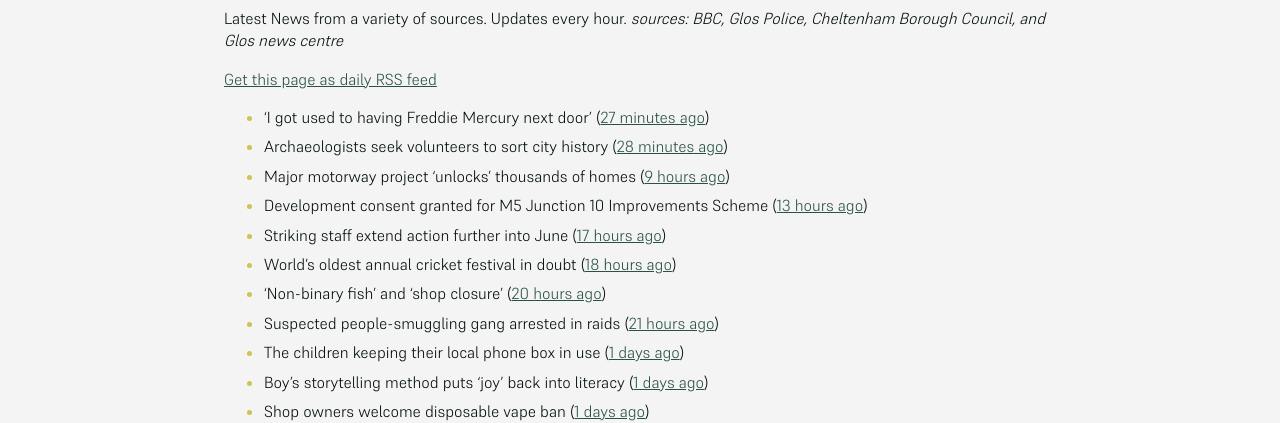
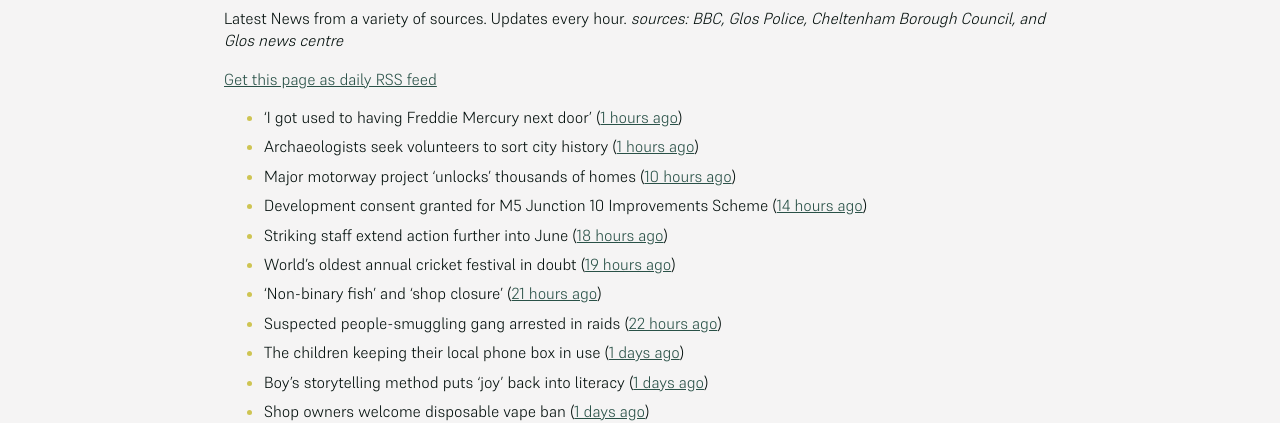
Before and after one commit to mat-0/cheltenham-open-data, a Jekyll site: the page built from _pages/news.md, in a window 1280 px wide. Shown: the part 266-689 px from the top of the page. Built offline with Jekyll 4.4.1, drawn with Linux system fonts in a browser that asks for light colours.

Commit message:
Updated 2025-06-05 06:59:51

```diff
--- a/_pages/news.md
+++ b/_pages/news.md
@@ -12,14 +12,14 @@ _sources: BBC, Glos Police, Cheltenham Borough Council, and Glos news centre_
 [Get this page as daily RSS feed](/daily.rss)
 
 <!-- news_marker starts -->
-- 'I got used to having Freddie Mercury next door' ([27 minutes ago](https://www.bbc.com/news/articles/cp8ydj0kplyo))
-- Archaeologists seek volunteers to sort city history ([28 minutes ago](https://www.bbc.com/news/articles/cgj8z5vj2n4o))
-- Major motorway project 'unlocks' thousands of homes ([9 hours ago](https://www.bbc.com/news/articles/cvgnz6eyr22o))
-- Development consent granted for M5 Junction 10 Improvements Scheme ([13 hours ago](https://gloucesternewscentre.co.uk/development-consent-granted-for-m5-junction-10-improvements-scheme/))
-- Striking staff extend action further into June ([17 hours ago](https://www.bbc.com/news/articles/cz9y0dnl0k3o))
-- World's oldest annual cricket festival in doubt ([18 hours ago](https://www.bbc.com/news/articles/cvgvlx1ve79o))
-- 'Non-binary fish' and 'shop closure' ([20 hours ago](https://www.bbc.com/news/articles/c787lp1npgjo))
-- Suspected people-smuggling gang arrested in raids ([21 hours ago](https://www.bbc.com/news/articles/cx2j67x49pwo))
+- 'I got used to having Freddie Mercury next door' ([1 hours ago](https://www.bbc.com/news/articles/cp8ydj0kplyo))
+- Archaeologists seek volunteers to sort city history ([1 hours ago](https://www.bbc.com/news/articles/cgj8z5vj2n4o))
+- Major motorway project 'unlocks' thousands of homes ([10 hours ago](https://www.bbc.com/news/articles/cvgnz6eyr22o))
+- Development consent granted for M5 Junction 10 Improvements Scheme ([14 hours ago](https://gloucesternewscentre.co.uk/development-consent-granted-for-m5-junction-10-improvements-scheme/))
+- Striking staff extend action further into June ([18 hours ago](https://www.bbc.com/news/articles/cz9y0dnl0k3o))
+- World's oldest annual cricket festival in doubt ([19 hours ago](https://www.bbc.com/news/articles/cvgvlx1ve79o))
+- 'Non-binary fish' and 'shop closure' ([21 hours ago](https://www.bbc.com/news/articles/c787lp1npgjo))
+- Suspected people-smuggling gang arrested in raids ([22 hours ago](https://www.bbc.com/news/articles/cx2j67x49pwo))
 - The children keeping their local phone box in use ([1 days ago](https://www.bbc.com/news/articles/c1dekpd164no))
 - Boy's storytelling method puts 'joy' back into literacy ([1 days ago](https://www.bbc.com/news/articles/c6268ykxkdno))
 - Shop owners welcome disposable vape ban ([1 days ago](https://www.bbc.com/news/articles/cgle5pgy4lgo))
```
Also changed, not shown: _data/flood.json (+4 -4 lines), index.md (+5 -5 lines).
